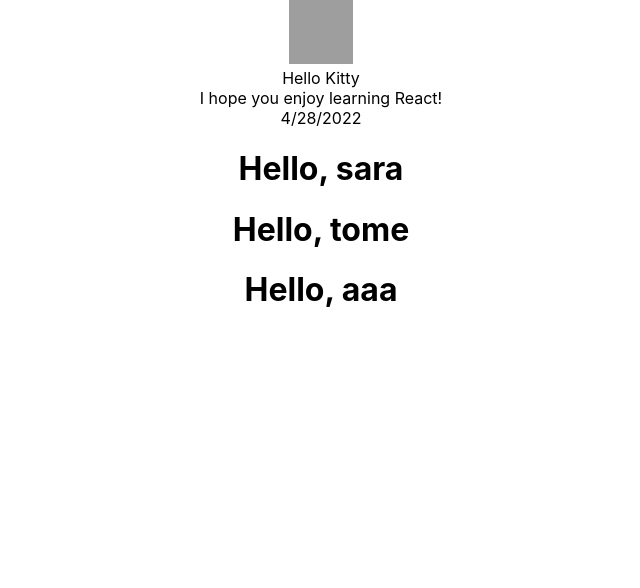
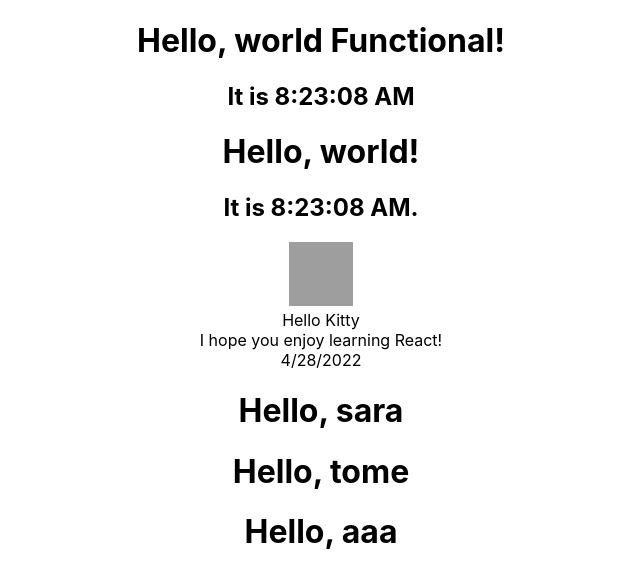
Before and after one commit to kwaegeo/my-app, a React (Create React App) app: page / in a window 1280 px wide. Shown: the top 588 px of the page, without its empty margins (319-959 px from the left). Built offline with nearby package versions, Linux system fonts and the light colour scheme; grey boxes are pictures that could not be loaded.

Commit message:
2-5. State

```diff
--- a/src/App.js
+++ b/src/App.js
@@ -1,10 +1,14 @@
 import './App.css';
 import Composition from './components/2-4 Props/Composition'
 import Extraction from './components/2-4 Props/Extraction/Extraction';
+import ClassComponent from './components/2-5 State/ClassComponent';
+import FunctionalComponent from './components/2-5 State/FunctionalComponent';
 
 function App() {
   return (
     <div className="App">
+      <FunctionalComponent />
+      <ClassComponent />
       <Extraction/>
       <Composition/>
     </div>
--- /dev/null
+++ b/src/components/2-5 State/ClassComponent.jsx
@@ -0,0 +1,34 @@
+import React, { Component } from 'react'
+
+export default class ClassComponent extends Component {
+    constructor(props) {
+        super(props);
+        this.state = {date: new Date()};
+      }
+
+      componentDidMount() {
+        this.timerID = setInterval(
+          () => this.tick(),
+          1000
+        );
+      }
+
+      componentWillUnmount() {
+        clearInterval(this.timerID);
+      }
+
+      tick() {
+        this.setState({
+          date: new Date()
+        });
+      }
+
+      render() {
+        return (
+          <div>
+            <h1>Hello, world!</h1>
+            <h2>It is {this.state.date.toLocaleTimeString()}.</h2>
+          </div>
+        );
+      }
+}
--- /dev/null
+++ b/src/components/2-5 State/FunctionalComponent.jsx
@@ -0,0 +1,25 @@
+import React, {useEffect, useState} from 'react'
+
+export default function FunctionalComponent() {
+
+    const[date, setDate] = useState(new Date());
+
+    const tick = () => {
+        setDate(new Date());
+    };
+
+    useEffect(()=>{
+        const interval = setInterval(() => tick(),1000);
+
+        return () => {
+            clearInterval(interval);
+        };
+    }, []);
+
+    return (
+        <div>
+          <h1>Hello, world Functional!</h1>
+          <h2>It is {date.toLocaleTimeString()}</h2>
+        </div>
+    );
+}
```
